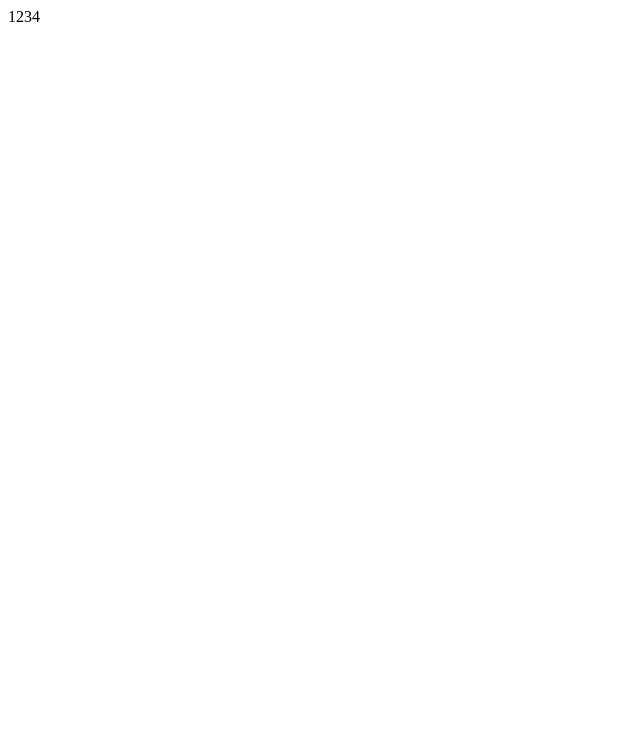
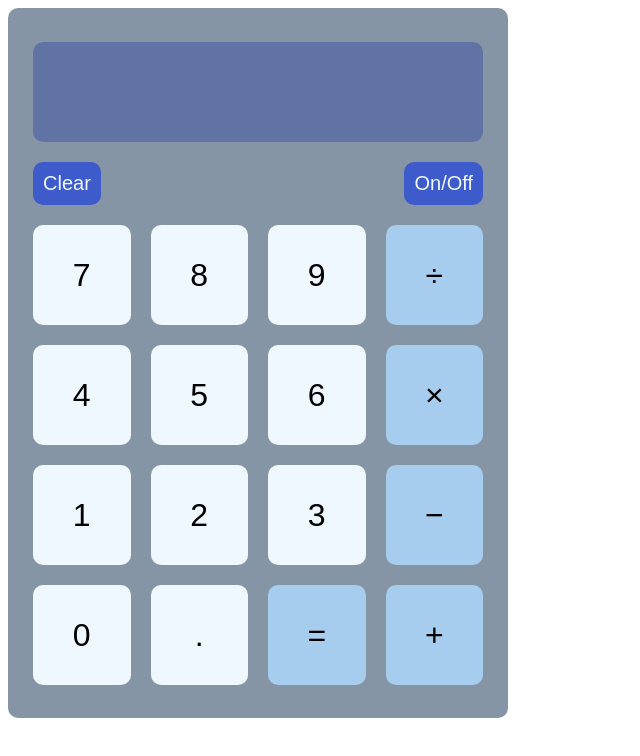
Before and after one commit to ariashi15/calculator, a plain HTML site: page index.html in a window 1280 px wide. Shown: the whole page, without its empty margins (0-640 px from the left). Drawn offline with Linux system fonts and the light colour scheme.

Commit message:
calculator ui and basic display changes

```diff
--- /dev/null
+++ b/calculator.js
@@ -0,0 +1,33 @@
+// operate: operates on two numbers
+function operate(a, b, operator) {
+    if (operator === "+") {
+        return a + b;
+    } else if (operator === "−") {
+        return a - b;
+    } else if (operator === "×") {
+        return a * b;
+    } else if (operator === "÷") {
+        return a / b;
+    }
+}
+
+document.addEventListener("DOMContentLoaded", () => {
+    const allButtons = document.querySelectorAll(".button");
+    let displayText = "";
+
+    allButtons.forEach((button) => {
+        button.addEventListener("click", () => {
+            let val = button.textContent.trim();
+
+            if (val === "=") {
+                // display the new value
+            } else if (val === "Clear" | val === "On/Off") {
+                displayText = "";
+            } else {
+                displayText += val;
+            }
+
+            document.querySelector("#display-text").textContent = displayText;
+        });
+    });
+});
--- a/index.html
+++ b/index.html
@@ -5,21 +5,40 @@
     <meta name="viewport" content="width=device-width, initial-scale=1.0">
     <title>Document</title>
     <link rel="stylesheet" href="styles.css">
+    <script type="text/javascript" src="./calculator.js"></script>
 </head>
 <body>
     <div id="background">
         <div id="display-background">
-            <div id="display-text">1234</div>
+            <div id="display-text"></div>
         </div>
-        <div class="button" id="1"></div>
-        <div class="button" id="2"></div>
-        <div class="button" id="3"></div>
-        <div class="button" id="4"></div>
-        <div class="button" id="5"></div>
-        <div class="button" id="6"></div>
-        <div class="button" id="7"></div>
-        <div class="button" id="8"></div>
-        <div class="button" id="9"></div>
+
+        <div id="controls">
+            <div class="control button" id="clear">Clear</div>
+            <div class="control button" id="on/off">On/Off</div>
+        </div>
+
+        <div id="buttons">
+            <div class="button number">7</div>
+            <div class="button number">8</div>
+            <div class="button number">9</div>
+            <div class="button operator">÷</div>
+
+            <div class="button number">4</div>
+            <div class="button number">5</div>
+            <div class="button number">6</div>
+            <div class="button operator">×</div>
+
+            <div class="button number">1</div>
+            <div class="button number">2</div>
+            <div class="button number">3</div>
+            <div class="button operator">−</div>
+
+            <div class="button number">0</div>
+            <div class="button number">.</div>
+            <div class="button operator">=</div>
+            <div class="button operator">+</div>
+        </div>
     </div>
 </body>
 </html>
--- a/styles.css
+++ b/styles.css
@@ -0,0 +1,69 @@
+#background, #display-background, .control, .button {
+    border-radius: 10px;
+}
+
+#background {
+    background-color: rgb(134, 149, 165);
+    width: 500px;
+    height: 700px;
+    font-family: sans-serif;
+    font-size: 32px;
+    display: flex;
+    flex-direction: column;
+    align-items: center;
+    justify-content: center;
+    padding-top: 5px;
+    padding-bottom: 5px;
+}
+
+#display-background {
+    background-color: rgb(97, 115, 165);
+    color: aliceblue;
+    width: 450px;
+    height: 100px;
+    margin: 20px;
+    text-align: right;
+    display: flex;
+    align-items: center;
+    justify-content: flex-end;
+}
+
+#display-text {
+    margin: 20px;
+    font-size: 48px;
+}
+
+#buttons {
+    width: 450px;
+    display: grid;
+    gap: 20px;
+    grid-template-columns: repeat(4, 1fr);
+    margin: 20px;
+}
+
+.button:not(.control) {
+    height: 100px;
+    text-align: center;
+    line-height: 100px;
+}
+
+.number {
+    background-color: aliceblue;
+}
+
+.operator {
+    background-color: rgb(167, 205, 238);
+}
+
+#controls {
+    display: flex;
+    width: 450px;
+    justify-content: space-between;
+}
+
+.control {
+    background-color: rgb(61, 91, 202);
+    color: aliceblue;
+    font-size: 20px;
+    padding: 10px;
+}
```
